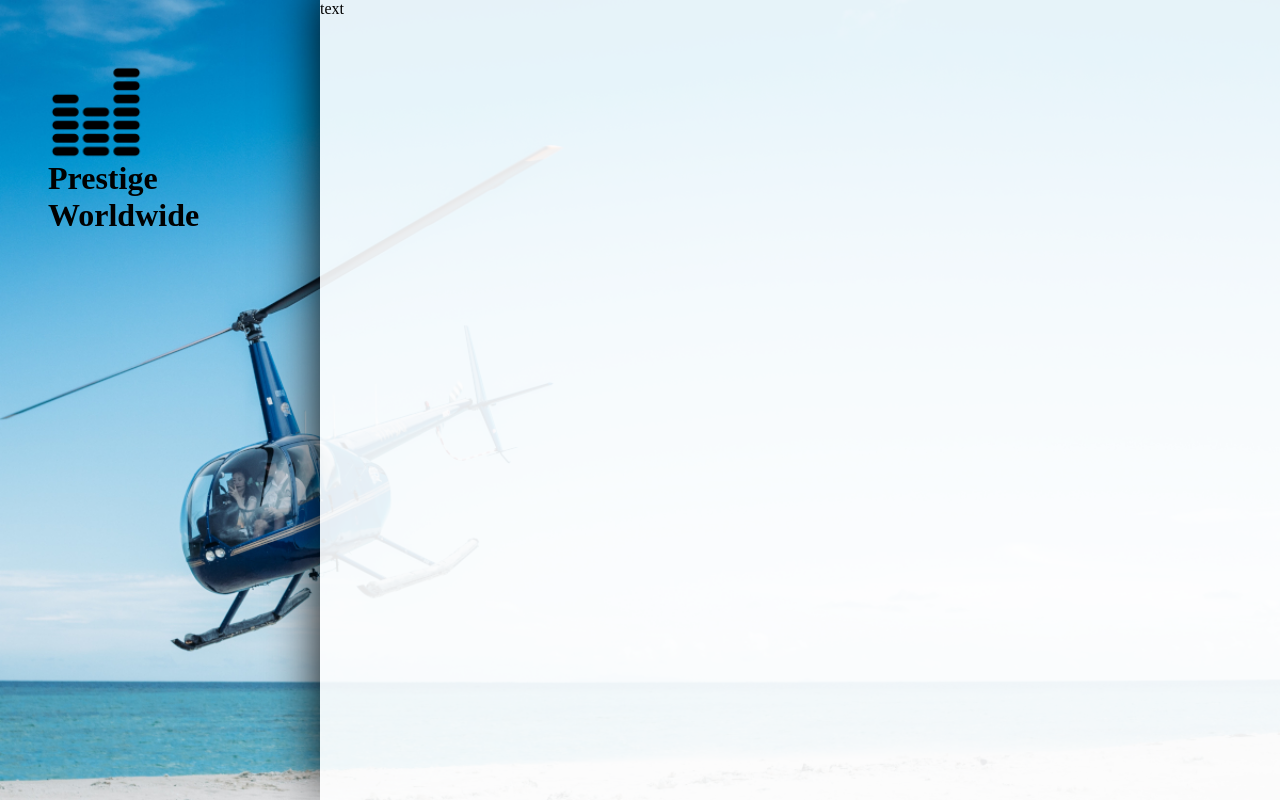
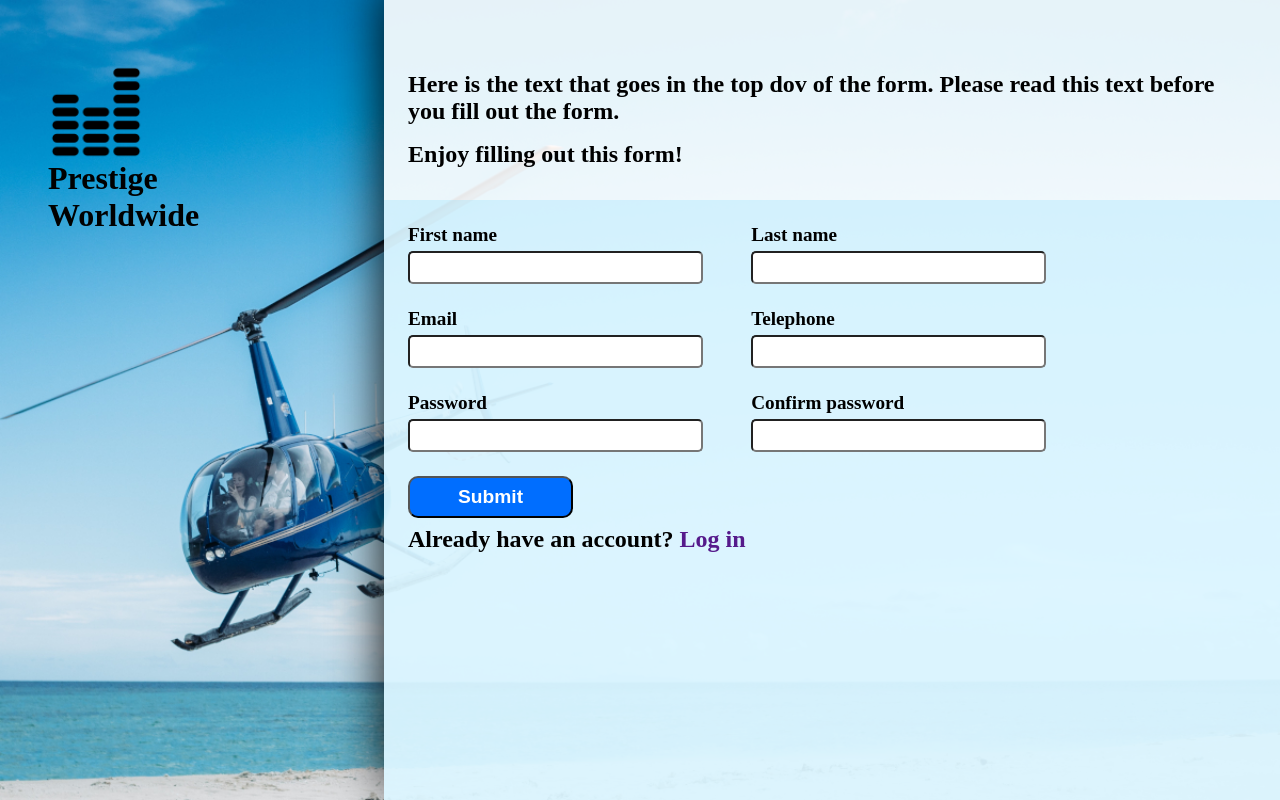
Before and after one commit to coolsitebiz/signup, a plain HTML site: page index.html in a window 1280 px wide. Drawn offline with Linux system fonts and the light colour scheme; a web font is replaced by a local one.

Commit message:
Add form elements and styling

```diff
--- a/index.html
+++ b/index.html
@@ -18,7 +18,59 @@
             <img id="logo" src="LogoMakr-4Nn1XX.png">
             <div>Prestige <br />Worldwide</div>
         </div>
-        <div id="form">text</div>
+        <div id="form">
+            <div class="form-top">
+                <p>Here is the text that goes in the top dov of the form. Please read this text before you fill out the
+                    form.</p>
+                <p>Enjoy filling out this form!</p>
+            </div>
+            <div class="form-bot">
+                <form action="">
+                    <div class="inputs">
+                            <div id="inputs-left">
+                                <ul>
+                                    <li>
+                                        <label for="fname">First name</label><br />
+                                        <input type="text" name="fname" id="fname" class="input name">
+                                    </li>
+
+                                    <li>
+                                        <label for="email">Email</label><br />
+                                        <input type="email" name="email" id="email" class="input email">
+                                    </li>
+                                    <li>
+                                        <label for="password">Password</label><br />
+                                        <input type="password" id="pass" name="pass" class="input error">
+                                    </li>
+
+                                </ul>
+                            </div>
+                            <div id="inputs-right">
+                                <ul>
+                                    <li>
+                                        <label for="lname">Last name</label><br />
+                                        <input type="text" name="lname" id="lname" class="input name">
+                                    </li>
+                                    <li>
+                                        <label for="tel">Telephone</label><br />
+                                        <input type="tel" name="tel" id="tel" class="input telephone">
+                                    </li>
+
+                                    <li>
+                                        <label for="pass-confirm">Confirm password</label><br />
+                                        <input type="password" name="pass-confirm" id="pass-confirm" class="input error">
+                                    </li>
+                                </ul>
+                            </div>
+
+                    </div>
+                    <div class="form-submit">
+                        <button>Submit</button>
+                        <p>Already have an account? <a href="">Log in</a></p>
+                    </div>
+                </form>
+            </div>
+        </div>
 
     </div>
 
--- a/style.css
+++ b/style.css
@@ -37,9 +37,87 @@
 }
 
 #form {
-    width: 75vw;
+    width: 70vw;
     height: 100vh;
     background-color: rgba(255, 255, 255, 0.9);
     align-self: flex-end;
     box-shadow: 0px -15px 50px black;
+    display: flex;
+    flex-direction: column;
+
 }
+
+#form>.form-top {
+    height: 25vh;
+    display: flex;
+    flex-direction: column;
+    justify-content: flex-end;
+    font-size: 1.5rem;
+    font-weight: bold;
+    padding: 0rem 4rem 1rem 1.5rem;
+}
+
+#form>.form-top>p {
+    margin-bottom: 1rem;
+}
+
+#form>.form-bot {
+    height: 75vh;
+    font-size: 1rem;
+    background-color: rgba(125, 218, 255, 0.253)
+}
+
+.inputs {
+    display: flex;
+    flex-wrap: wrap;
+}
+
+
+.input {
+    font-size: 1.4em;
+    padding: .1rem;
+    margin-top: .3rem;
+    border-radius: 5px;
+}
+
+.input:focus{
+    border: 1px solid rgb(0, 110, 255);
+    box-shadow: 1px 1px 3px rgb(0, 110, 255);
+    outline: none;
+}
+
+.form-submit {
+    margin-left: 1.5rem;
+}
+
+.form-submit>p {
+    font-weight: bold;
+    font-size: 1.5rem;;
+    margin-top: .5rem;
+}
+
+.form-submit a {
+    text-decoration: none;
+}
+
+button {
+    padding: .5rem 3rem .5rem 3rem;
+    border-radius: 10px;
+    background-color: rgb(0, 110, 255);
+    color: white;
+    font-weight: bold;
+    font-size: 1.2rem;
+}
+
+ul {
+    list-style: none;
+}
+
+li {
+    margin: 1.5em;
+}
+
+label {
+    font-weight: bold;
+    font-size: 1.2rem;
+}
```
